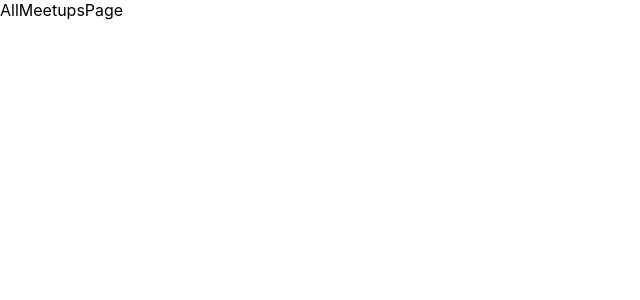
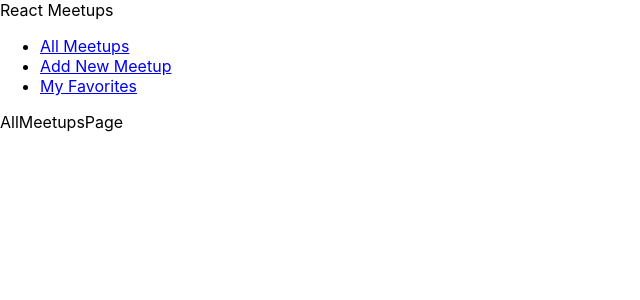
Before and after one commit to Wicoka/Test-React-Todo, a React (Create React App) app in the folder test-app/: page / in a window 1280 px wide. Shown: the top 300 px of the page, without its empty margins (0-640 px from the left). Built offline with nearby package versions, Linux system fonts and the light colour scheme.

Commit message:
Add Links and Navigation layout

```diff
--- a/test-app/src/App.js
+++ b/test-app/src/App.js
@@ -3,10 +3,12 @@
 import AllMeetupsPage from './pages/AllMeetups';
 import NewMeetupPage from './pages/NewMeetup';
 import FavoritesPage from './pages/Favorites';
+import MainNavigation from './components/layout/MainNavigation';
 
 function App() {
   return (
     <div>
+      <MainNavigation />
       {/*
           A switch azért kell, hogy a / és a /favorites például ne egyszerre renderelődjön ki
           A Swiwtch nélkül a /favorites-re mindkettő kirenderelődne.
--- a/test-app/src/components/layout/MainNavigation.js
+++ b/test-app/src/components/layout/MainNavigation.js
@@ -0,0 +1,24 @@
+import { Link } from 'react-router-dom'
+
+function MainNavigation(props) {
+    return (
+        <header>
+            <div>React Meetups</div>
+            <nav>
+                <ul>
+                    <li>
+                        <Link to="/">All Meetups</Link>
+                    </li>
+                    <li>
+                        <Link to="/new-meetup">Add New Meetup</Link>
+                    </li>
+                    <li>
+                        <Link to="/favorites">My Favorites</Link>
+                    </li>
+                </ul>
+            </nav>
+        </header>
+    );
+}
+
+export default MainNavigation;
```
